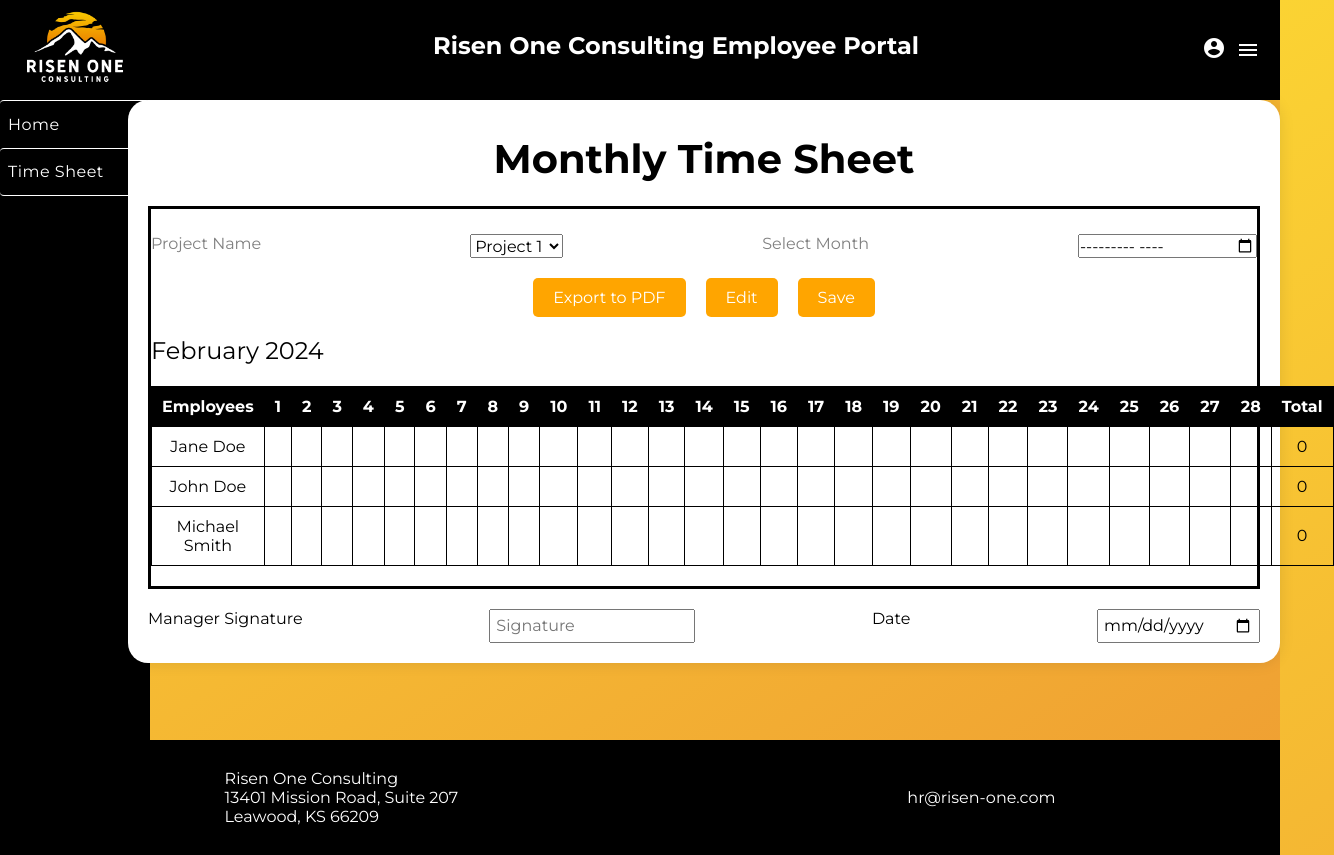
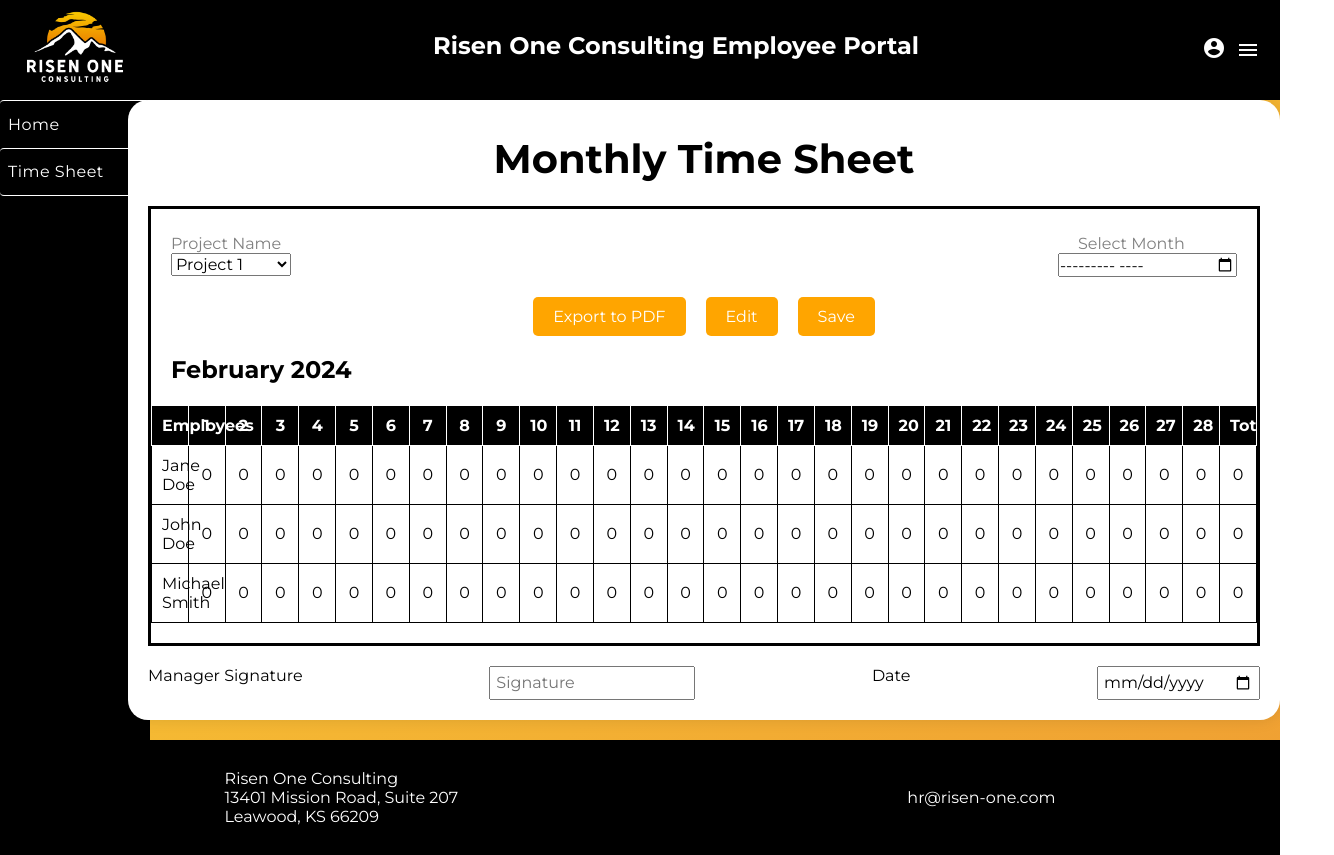
Before and after one commit to ucmo-cs/F24_Risen_One_Team4, an Angular app in the folder frontend/: page /timesheet in a window 1280 px wide. Shown: the whole page, 1334 px wide, since content can reach past the window. Built offline with nearby package versions, Linux system fonts and the light colour scheme.

Commit message:
updated timesheet page. (Stills needs correct arranging, connection to backend, autopopulate days based on month

```diff
--- a/frontend/src/app/app.module.ts
+++ b/frontend/src/app/app.module.ts
@@ -115,7 +115,6 @@ import {TimesheetComponent} from "./timesheet/timesheet.component";
     MatSortModule,
     MatTableModule,
     FormsModule,
-    ReactiveFormsModule,
     AppRoutingModule,
   ],
     providers: [
--- a/frontend/src/app/timesheet/timesheet.component.css
+++ b/frontend/src/app/timesheet/timesheet.component.css
@@ -15,15 +15,35 @@
   font-weight: bold;
 }
 
+h4{
+  padding-left: 20px;
+  font-weight: bold;
+}
+
 .filters {
   display: flex;
   justify-content: space-between;
   margin: 20px 0;
 }
+.filter-group {
+  display: flex;
+  flex-direction: column; /* Stack label and select/input vertically */
+  margin-right: 20px; /* Space between groups */
+}
+
+.filter-group select {
+  margin-left: 20px; /* Use margin-left to move the select box to the right */
+}
 
 label[for=project]
 {
-    color: gray;
+  color: gray;
+  padding-left: 20px;
+}
+
+select[for=project]
+{
+  padding-left: 20px;
 }
 
 .filters label {
@@ -34,9 +54,14 @@ label[for=project]
   width: 100%;
   border-collapse: collapse;
   margin: 20px 0;
+  table-layout: fixed; /* This fixes table going out of border */
 }
 
-.timesheet-table th,
+.timesheet-table th{
+  border: 1px solid white;
+  padding: 10px;
+  text-align: center;
+}
 .timesheet-table td {
   border: 1px solid #000;
   padding: 10px;
@@ -70,6 +95,7 @@ thead {
 #body{
   border-style: solid;
   padding-top: 5px;
+  overflow-x: auto; /* Ensures content doesn't overflow horizontally */
 }
 
 input::-webkit-outer-spin-button,
@@ -79,8 +105,9 @@ input::-webkit-inner-spin-button {
 }
 
 .hour-input {
-  width: 30px;
+  width: 100%;
   text-align: center;
+  box-sizing: border-box; /* Prevents input from exceeding container */
 }
 
 .signature {
--- a/frontend/src/app/timesheet/timesheet.component.html
+++ b/frontend/src/app/timesheet/timesheet.component.html
@@ -3,13 +3,16 @@
 
   <div id="body">
   <div class="filters">
+    <div class="filter-group">
     <label for="project">Project Name</label>
     <select id="project" [(ngModel)]="selectedProject">
       <option *ngFor="let project of projects" [value]="project">{{ project }}</option>
     </select>
-
+    </div>
+    <div class="filter-group">
     <label for="project">Select Month</label>
     <input type="month" [(ngModel)]="selectedMonth" />
+    </div>
   </div>
 
   <div class="actions">
@@ -38,7 +41,10 @@
           <input
             type="number"
             [(ngModel)]="employees[empIndex].hours[hourIndex]"
+            (ngModelChange)="updateHours(empIndex, hourIndex, $event)"
             min="0"
+            max="24"
+            (focus)="selectAll($event)"
             class="hour-input"
           />
         </ng-container>
@@ -52,6 +58,7 @@
   </table>
   </div>
 
+
   <div class="signature">
     <label>Manager Signature</label>
     <input type="text" placeholder="Signature" />
--- a/frontend/src/app/timesheet/timesheet.component.ts
+++ b/frontend/src/app/timesheet/timesheet.component.ts
@@ -14,9 +14,9 @@ export class TimesheetComponent {
   days = Array.from({ length: 28 }, (_, i) => i + 1); // Days of February 2024
 
   employees = [
-    { name: 'Jane Doe', hours: Array(28) },
-    { name: 'John Doe', hours: Array(28)},
-    { name: 'Michael Smith', hours: Array(28)},
+    { name: 'Jane Doe', hours: Array(28).fill(0)},
+    { name: 'John Doe', hours: Array(28).fill(0)},
+    { name: 'Michael Smith', hours: Array(28).fill(0)},
   ];
 
   isEditing: boolean = false; // Toggle for edit mode
@@ -59,8 +59,19 @@ export class TimesheetComponent {
 
   save() : void {
     console.log('Hours saved:', this.employees);
+    if (this.isEditing)
+      console.log("Edit mode disabled")
     this.isEditing = false;// Turn off edit mode after saving
-    if (this.isEditing)
-      console.log("Edit mode deactivated")
   }
+
+  selectAll(event: FocusEvent): void {
+    const input = event.target as HTMLInputElement; // Type cast to HTMLInputElement
+    input.select(); // Select the input field's content
+  }
+
+  updateHours(empIndex: number, hourIndex: number, value: number): void {
+  this.employees[empIndex].hours[hourIndex] = value;
+  console.log(`Updated Employee - ${this.employees[empIndex].name} | Hour - ${hourIndex + 1}: ${value}`);
 }
+
+}
```
